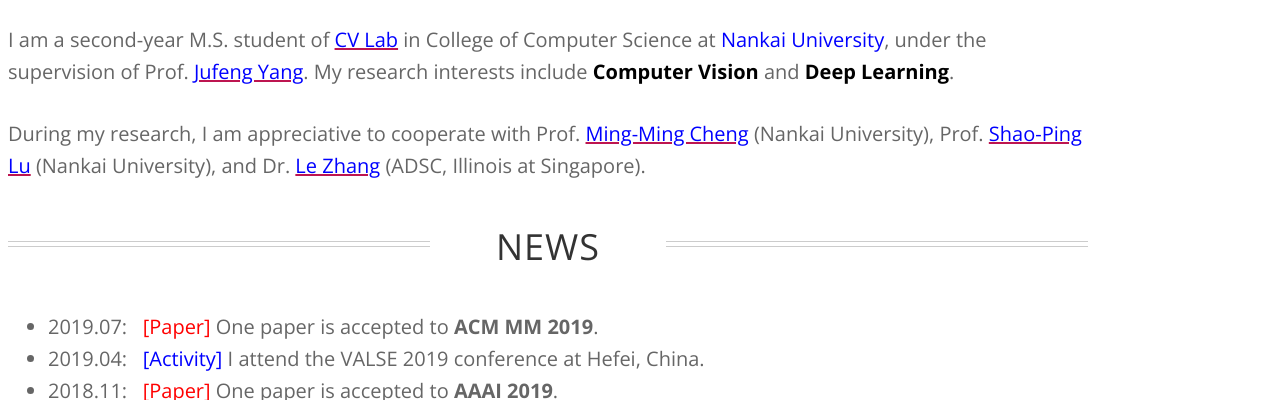
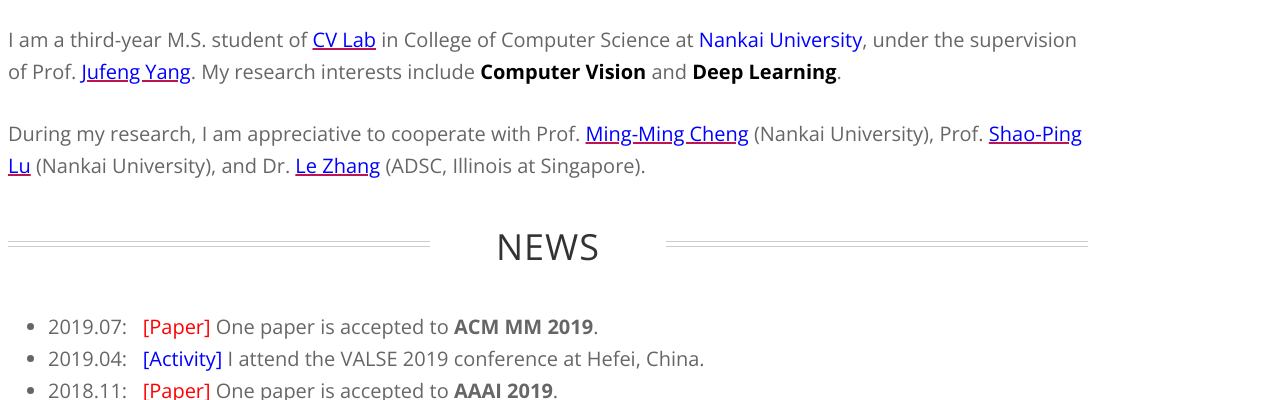
Before and after one commit to LiyiLily/LiyiLily.github.io, a plain HTML site: page index.html in a window 1280 px wide. Shown: the part 700-1100 px from the top of the page. Drawn offline with nearby package versions, Linux system fonts and the light colour scheme; some icons are missing; a web font is replaced by a local one.

Commit message:
Update index.html

```diff
--- a/index.html
+++ b/index.html
@@ -63,7 +63,7 @@
 			<h2 class="section-title"><span>About Me</span></h2>
 			<div class="row section topspace">
 				<div class="col-md-12" id="news">
-				<p>I am a second-year M.S. student of <a href="http://cv.nankai.edu.cn"><font color='blue'>CV Lab</font></a> in College of Computer Science at <font color='blue'>Nankai University</font>, under the supervision of Prof. <a href="http://cv.nankai.edu.cn"><font color='blue'>Jufeng Yang</font></a>. My research interests include <font color=#000000><b>Computer Vision</b></font> and <font color=#000000><b>Deep Learning</b></font>.</p>
+				<p>I am a third-year M.S. student of <a href="http://cv.nankai.edu.cn"><font color='blue'>CV Lab</font></a> in College of Computer Science at <font color='blue'>Nankai University</font>, under the supervision of Prof. <a href="http://cv.nankai.edu.cn"><font color='blue'>Jufeng Yang</font></a>. My research interests include <font color=#000000><b>Computer Vision</b></font> and <font color=#000000><b>Deep Learning</b></font>.</p>
 				<p>During my research, I am appreciative to cooperate with Prof. <a href="https://mmcheng.net/cmm/"><font color='blue'>Ming-Ming Cheng</font></a> (Nankai University), Prof. <a href="https://mmcheng.net/lu/"><font color='blue'>Shao-Ping Lu</font></a> (Nankai University), and Dr. <a href="https://zhangleuestc.github.io/"><font color='blue'>Le Zhang</font></a> (ADSC, Illinois at Singapore).</p>
 				</div>
 			</div> <!-- / section -->
```
